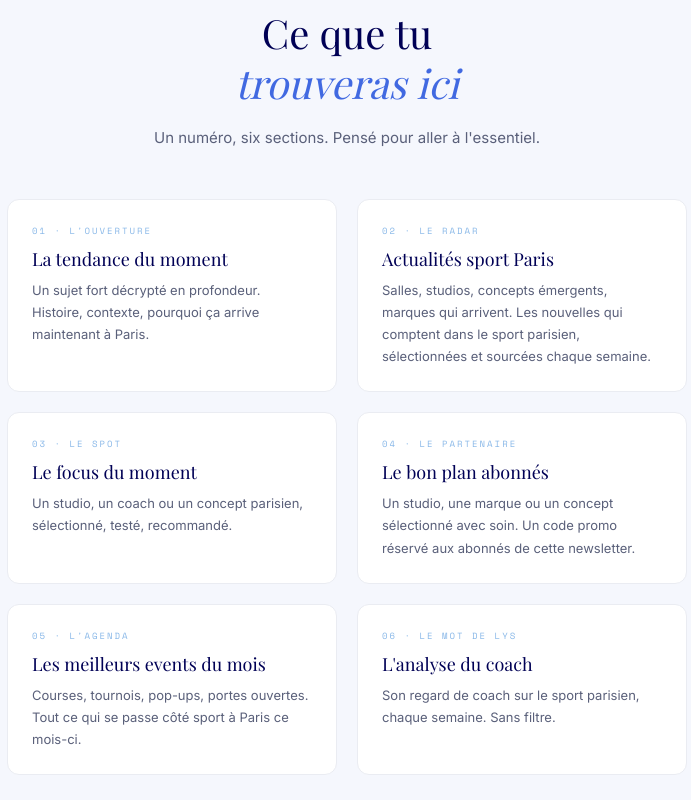
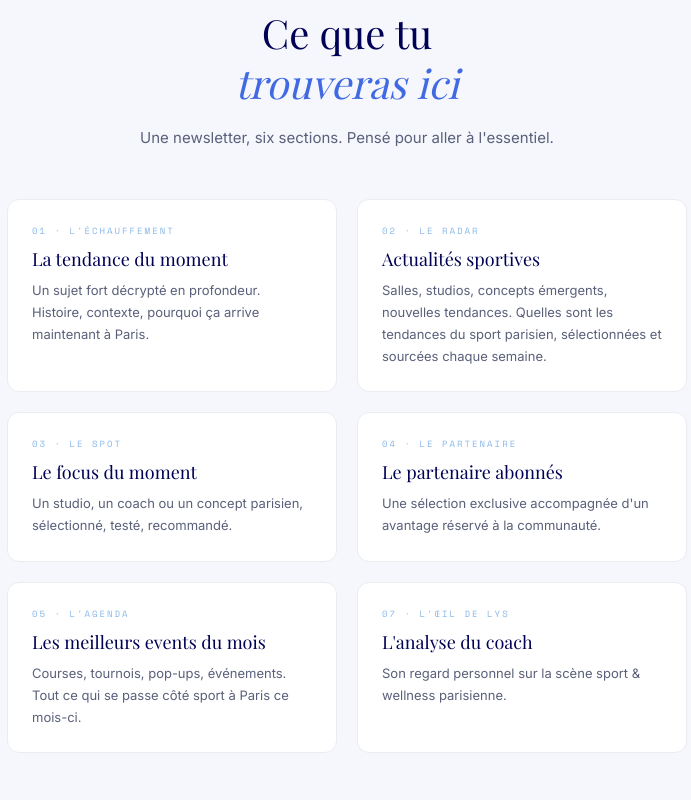
Before and after one commit to flowtoforce-app/newsletter-sport-paris, a plain HTML site: page index.html in a window 1280 px wide. Shown: the part 920-1720 px from the top of the page, without its empty margins (293-984 px from the left). Drawn offline with nearby package versions, Linux system fonts and the light colour scheme; a web font is replaced by a local one.

Commit message:
update: textes signup site — rubriques, bio, CTA, Instagram handle

```diff
--- a/index.html
+++ b/index.html
@@ -529,8 +529,7 @@
   <!-- HERO -->
   <section class="hero">
     <h1 class="hero-title">Paris Sport<br><span>Week</span></h1>
-    <div class="hero-byline">La newsletter sport Paris · Par Lisa Lys</div>
-    <div class="hero-line"></div>
+    <div class="hero-byline">La newsletter sportive. Par Lisa Lys.</div>
     <p class="hero-desc">Studios, concepts émergents ou installés, événements à ne pas manquer à Paris.</p>
 
     <div class="form-wrap">
@@ -549,18 +548,18 @@
     <div class="section-full-inner">
       <div class="chip">Chaque semaine</div>
       <h2 class="section-title" style="text-align:center;">Ce que tu<br><em>trouveras ici</em></h2>
-      <p class="section-sub" style="text-align:center;">Un numéro, six sections. Pensé pour aller à l'essentiel.</p>
+      <p class="section-sub" style="text-align:center;">Une newsletter, six sections. Pensé pour aller à l'essentiel.</p>
 
       <div class="rubriques">
         <div class="rubrique-card">
-          <div class="rubrique-num">01 · L'Ouverture</div>
+          <div class="rubrique-num">01 · L'Échauffement</div>
           <div class="rubrique-name">La tendance du moment</div>
           <div class="rubrique-desc">Un sujet fort décrypté en profondeur. Histoire, contexte, pourquoi ça arrive maintenant à Paris.</div>
         </div>
         <div class="rubrique-card">
           <div class="rubrique-num">02 · Le Radar</div>
-          <div class="rubrique-name">Actualités sport Paris</div>
-          <div class="rubrique-desc">Salles, studios, concepts émergents, marques qui arrivent. Les nouvelles qui comptent dans le sport parisien, sélectionnées et sourcées chaque semaine.</div>
+          <div class="rubrique-name">Actualités sportives</div>
+          <div class="rubrique-desc">Salles, studios, concepts émergents, nouvelles tendances. Quelles sont les tendances du sport parisien, sélectionnées et sourcées chaque semaine.</div>
         </div>
         <div class="rubrique-card">
           <div class="rubrique-num">03 · Le Spot</div>
@@ -569,18 +568,18 @@
         </div>
         <div class="rubrique-card">
           <div class="rubrique-num">04 · Le Partenaire</div>
-          <div class="rubrique-name">Le bon plan abonnés</div>
-          <div class="rubrique-desc">Un studio, une marque ou un concept sélectionné avec soin. Un code promo réservé aux abonnés de cette newsletter.</div>
+          <div class="rubrique-name">Le partenaire abonnés</div>
+          <div class="rubrique-desc">Une sélection exclusive accompagnée d'un avantage réservé à la communauté.</div>
         </div>
         <div class="rubrique-card">
           <div class="rubrique-num">05 · L'Agenda</div>
           <div class="rubrique-name">Les meilleurs events du mois</div>
-          <div class="rubrique-desc">Courses, tournois, pop-ups, portes ouvertes. Tout ce qui se passe côté sport à Paris ce mois-ci.</div>
+          <div class="rubrique-desc">Courses, tournois, pop-ups, événements. Tout ce qui se passe côté sport à Paris ce mois-ci.</div>
         </div>
         <div class="rubrique-card">
-          <div class="rubrique-num">06 · Le Mot de Lys</div>
+          <div class="rubrique-num">07 · L'Œil de Lys</div>
           <div class="rubrique-name">L'analyse du coach</div>
-          <div class="rubrique-desc">Son regard de coach sur le sport parisien, chaque semaine. Sans filtre.</div>
+          <div class="rubrique-desc">Son regard personnel sur la scène sport & wellness parisienne.</div>
         </div>
       </div>
     </div>
@@ -606,8 +605,8 @@
         <div class="bio-avatar">L</div>
         <div class="bio-text">
           <div class="bio-name">Lisa Lys</div>
-          <div class="bio-role">Fondatrice</div>
-          <p class="bio-desc">Coach diplômée, professeure de yoga. Je pratique depuis l'enfance, j'enseigne au quotidien, je teste tout ce qui bouge dans le sport parisien. Cette newsletter, c'est mon regard partagé chaque semaine.</p>
+          <div class="bio-role">Fondatrice, entrepreneur, coach sportif, yoga, sports multi-pratiques et innovation.</div>
+          <p class="bio-desc">Je teste tout ce qui bouge dans le sport parisien. Cette newsletter, c'est mon regard partagé chaque semaine.</p>
         </div>
       </div>
       <div class="bio">
@@ -624,7 +623,7 @@
   <section class="cta-block" id="cta">
     <div class="cta-inner">
       <h2 class="cta-title">Rejoindre la newsletter</h2>
-      <p class="cta-sub">Gratuit. Chaque semaine. Sport et événements Paris, par une coach qui pratique vraiment.</p>
+      <p class="cta-sub">La newsletter sportive gratuite, chaque semaine dans ta boîte.</p>
       <form class="cta-form" onsubmit="handleSubmit(event)">
         <input type="email" id="email-cta" placeholder="ton@email.com" required>
         <button type="submit">S'abonner</button>
@@ -638,7 +637,7 @@
     <div class="footer-logo">Paris Sport Week</div>
     <div class="footer-sub">Par Lisa Lys · Paris · 2026</div>
     <div class="footer-links">
-      <a href="https://www.instagram.com/parissportweek/" target="_blank">
+      <a href="https://www.instagram.com/paris_sport_week/" target="_blank">
         <svg width="14" height="14" viewBox="0 0 24 24" fill="none" stroke="currentColor" stroke-width="1.5" style="vertical-align:middle;margin-right:5px;"><rect x="2" y="2" width="20" height="20" rx="5"/><circle cx="12" cy="12" r="4.5"/><circle cx="17.5" cy="6.5" r="1" fill="currentColor" stroke="none"/></svg>Instagram
       </a>
       <a href="mailto:parissportweek@protonmail.com">
```
